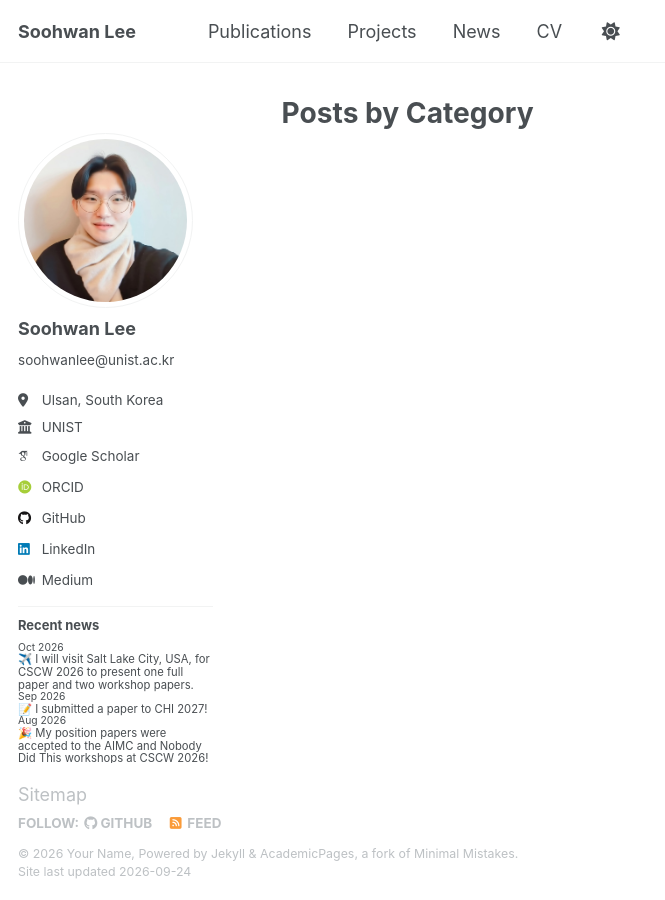
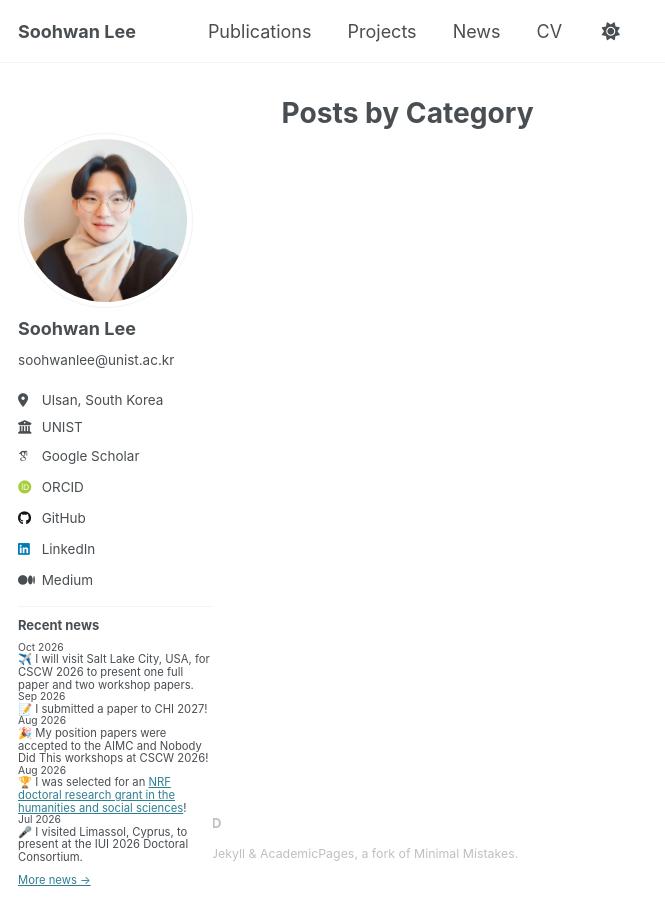
Before and after one commit to Soohwan-Lee/soohwan-lee.github.io, a Jekyll site: the page built from _pages/category-archive.html, in a window 1280 px wide. Shown: the whole page, without its empty margins (0-665 px from the left). Built offline with Jekyll 4.4.1, drawn with Linux system fonts in a browser that asks for light colours; some web fonts are replaced.

Commit message:
fix(sidebar): prevent footer from covering news links on short pages

```diff
--- a/_sass/layout/_page.scss
+++ b/_sass/layout/_page.scss
@@ -10,6 +10,12 @@
   padding-right: 1em;
   animation: intro 0.3s both;
   animation-delay: 0.35s;
+
+  @media screen and (min-width: $sidebar-screen-min-width) {
+    // Keep the fixed sidebar above the footer, even on short pages.
+    position: relative;
+    z-index: 1;
+  }
 
   @include breakpoint($x-large) {
     max-width: $x-large;
```
